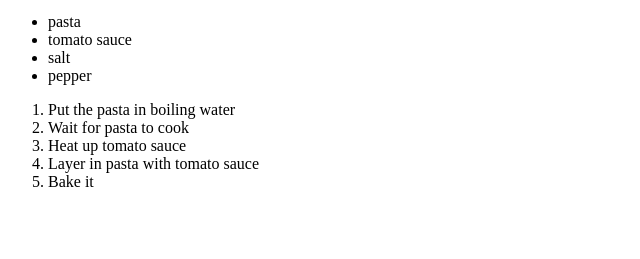
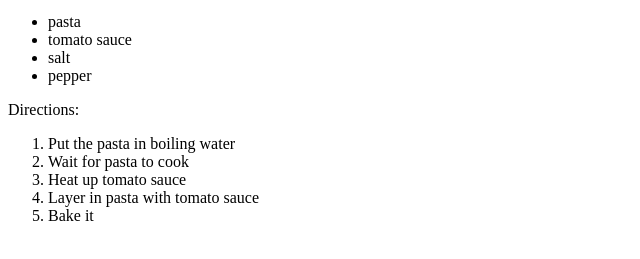
Before and after one commit to areddlapalli/odin_recipes, a plain HTML site: page recipes/lasagna.html in a window 1280 px wide. Shown: the part 101-360 px from the top of the page, without its empty margins (0-640 px from the left). Drawn offline with Linux system fonts and the light colour scheme.

Commit message:
added Directions heading to lasagna.html

```diff
--- a/recipes/lasagna.html
+++ b/recipes/lasagna.html
@@ -16,6 +16,7 @@
     <li>pepper</li>
   </ul>
 
+  <p>Directions:</p>
   <ol>
     <li>Put the pasta in boiling water</li>
     <li>Wait for pasta to cook</li>
```
